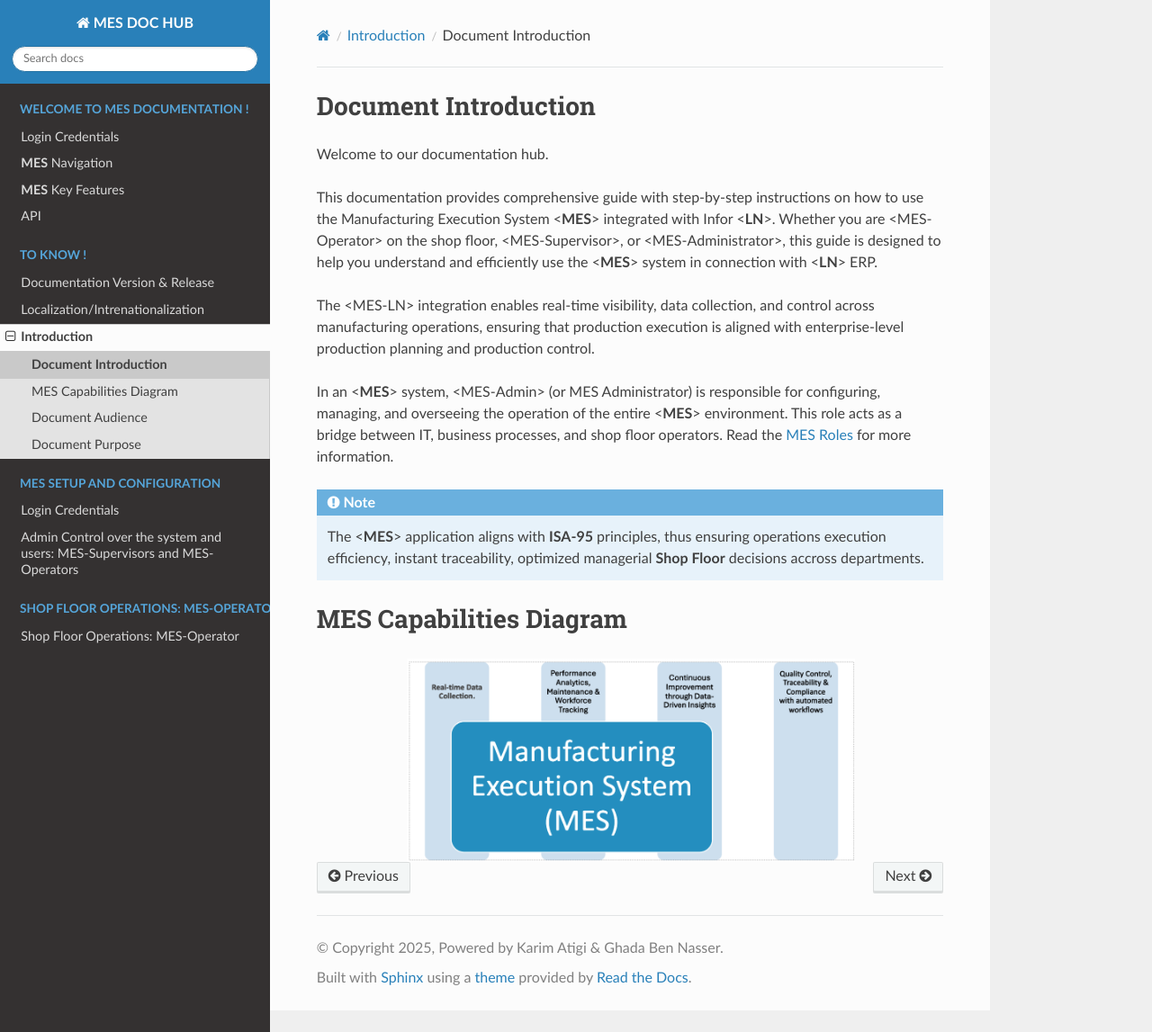
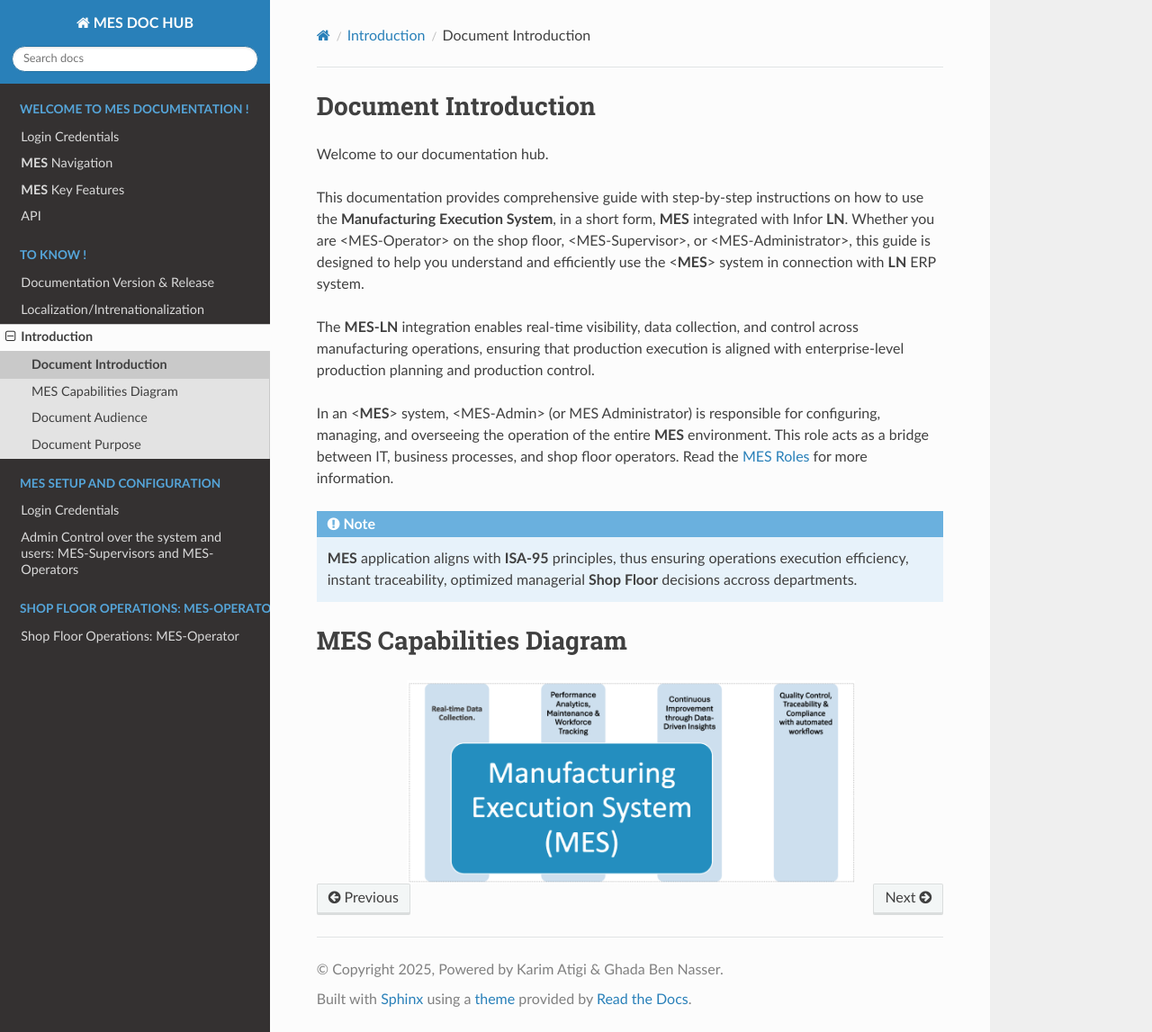
Before and after one commit to ghadiben0/-rtd-tutorial-ghadi2, a Sphinx documentation site: the page built from docs/source/doc_intro.rst, in a window 1280 px wide and 1147 px high. Shown: the whole window at 90% size. Built offline with Sphinx 7.4.7 and the Read the Docs theme 3.1.0, drawn with Linux system fonts in a browser that asks for light colours.

Commit message:
Update doc_intro.rst

```diff
--- a/docs/source/doc_intro.rst
+++ b/docs/source/doc_intro.rst
@@ -3,16 +3,16 @@
 
 Welcome to our documentation hub.
 
-This documentation provides comprehensive guide with step-by-step instructions on how to use the Manufacturing Execution System <**MES**> integrated with Infor <**LN**>. Whether you are <MES-Operator> on the shop floor, <MES-Supervisor>, or <MES-Administrator>, this guide is designed to help you understand and efficiently use the <**MES**> system in connection with <**LN**> ERP.
+This documentation provides comprehensive guide with step-by-step instructions on how to use the **Manufacturing Execution System**, in a short form, **MES** integrated with Infor **LN**. Whether you are <MES-Operator> on the shop floor, <MES-Supervisor>, or <MES-Administrator>, this guide is designed to help you understand and efficiently use the <**MES**> system in connection with **LN** ERP system.
 
-The <MES-LN> integration enables real-time visibility, data collection, and control across manufacturing operations, ensuring that production execution is aligned with enterprise-level production planning and production control.
+The **MES-LN** integration enables real-time visibility, data collection, and control across manufacturing operations, ensuring that production execution is aligned with enterprise-level production planning and production control.
 
-In an <**MES**> system, <MES-Admin> (or MES Administrator) is responsible for configuring, managing, and overseeing the operation of the entire <**MES**> environment. This role acts as a bridge between IT, business processes, and shop floor operators.
+In an <**MES**> system, <MES-Admin> (or MES Administrator) is responsible for configuring, managing, and overseeing the operation of the entire **MES** environment. This role acts as a bridge between IT, business processes, and shop floor operators.
 Read the :doc:`MES Roles <roles>` for more information.
 
 .. note::
 
-   The <**MES**> application aligns with **ISA-95** principles, thus ensuring operations execution efficiency, instant traceability, optimized managerial **Shop Floor** decisions accross departments.
+   **MES** application aligns with **ISA-95** principles, thus ensuring operations execution efficiency, instant traceability, optimized managerial **Shop Floor** decisions accross departments.
 
 MES Capabilities Diagram
 =========================
```
